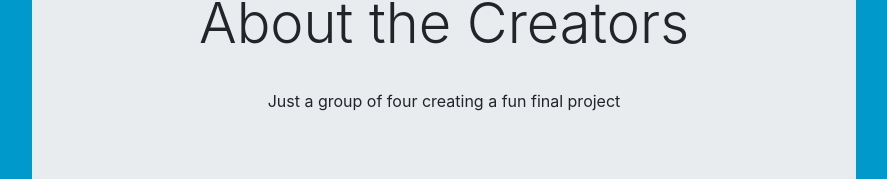
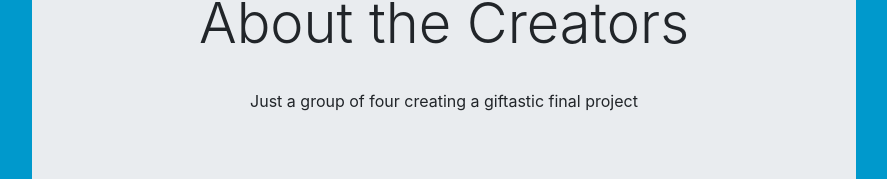
Before and after one commit to giFight/giFight, a React (Create React App) app in the folder client/: page /aboutus in a window 1280 px wide. Shown: the part 162-341 px from the top of the page, without its empty margins (196-1083 px from the left). Built offline with nearby package versions, Linux system fonts and the light colour scheme.

Commit message:
Added info to about us

```diff
--- a/client/src/pages/AboutUs.js
+++ b/client/src/pages/AboutUs.js
@@ -18,7 +18,7 @@ class AboutUs extends Component {
         <Jumbotron>
           <h1 className="display-4">About the Creators</h1>
           <br></br>
-          <p> Just a group of four creating a fun final project </p>
+          <p> Just a group of four creating a giftastic final project </p>
         </Jumbotron>
         <Colten/>
         <Andrew/>
```
